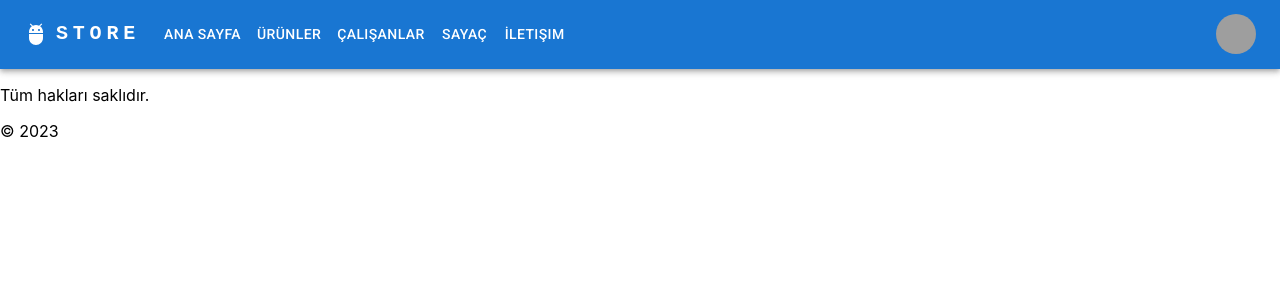
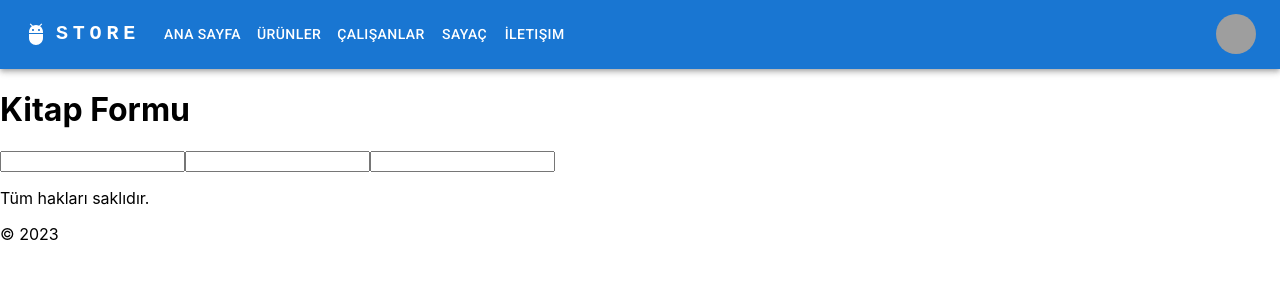
Before and after one commit to zcomert/BTK-AI-based-Web-Apps, a React (Create React App) app in the folder storeapp/frontend/: page /book in a window 1280 px wide. Shown: the top 300 px of the page. Built offline with nearby package versions, Linux system fonts and the light colour scheme; grey boxes are pictures that could not be loaded.

Commit message:
Book component has been defined.

```diff
--- a/storeapp/frontend/src/App.js
+++ b/storeapp/frontend/src/App.js
@@ -9,6 +9,7 @@ import Home from './pages/home/Home';
 import Products from './pages/products/Products';
 import ProductDetail from './pages/productDetail/ProductDetail';
 import ResponsiveAppBar from './components/navbar/ResponsiveAppBar';
+import Book from './basic/Book';
 
 
 
@@ -21,6 +22,7 @@ function App() {
 
       <main>
         <Routes>
+          <Route path='/book' element={<Book />}></Route>
           <Route path='/counter' element={<Counter />}></Route>
           <Route path='/employees' element={<EmployeeList />}></Route>
           <Route path='/contact' element={<Contact />}></Route>
--- /dev/null
+++ b/storeapp/frontend/src/basic/Book.js
@@ -0,0 +1,16 @@
+import React from 'react'
+
+function Book() {
+    return (
+        <div>
+            <h1>Kitap Formu</h1>
+            <form>
+                <input name="title" />
+                <input name="price" />
+                <input name="author" />
+            </form>
+        </div>
+    )
+}
+
+export default Book;
--- a/storeapp/frontend/src/components/header/Header.js
+++ b/storeapp/frontend/src/components/header/Header.js
@@ -10,7 +10,7 @@ export default function Header({ data }) {
     };
 
     return (
-        <Container sx={style} maxWidth="xl">
+        <Container sx={style} maxWidth="xxl">
             <Typography variant="h2" gutterBottom>
                 {data?.title}
             </Typography>
```
